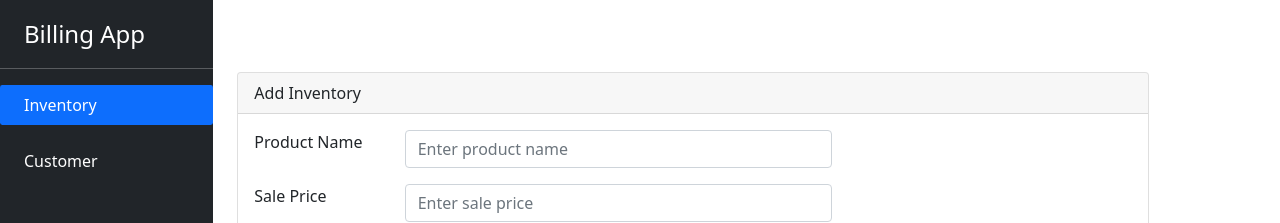
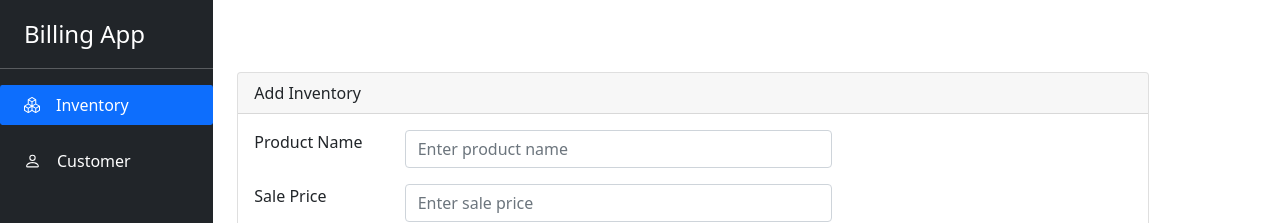
Before and after one commit to technofreak98/bs, an Angular app: page /inventory in a window 1280 px wide. Shown: the top 223 px of the page. Built offline with nearby package versions, Linux system fonts and the light colour scheme.

Commit message:
navbar icon updated

```diff
--- a/src/app/app.component.html
+++ b/src/app/app.component.html
@@ -15,14 +15,28 @@
                             <span class="ms-3">Inventory</span>
                         </a> -->
                         <a [routerLink]="['/inventory']" [routerLinkActive]="['active']" class="nav-link text-white text-decoration-none p-2">
-                            <span class="ms-3">Inventory</span>
+                            <span class="ms-3 d-flex align-items-center">
+                                <svg xmlns="http://www.w3.org/2000/svg" width="16" height="16" fill="currentColor" class="bi bi-boxes"
+                                    viewBox="0 0 16 16">
+                                    <path
+                                        d="M7.752.066a.5.5 0 0 1 .496 0l3.75 2.143a.5.5 0 0 1 .252.434v3.995l3.498 2A.5.5 0 0 1 16 9.07v4.286a.5.5 0 0 1-.252.434l-3.75 2.143a.5.5 0 0 1-.496 0l-3.502-2-3.502 2.001a.5.5 0 0 1-.496 0l-3.75-2.143A.5.5 0 0 1 0 13.357V9.071a.5.5 0 0 1 .252-.434L3.75 6.638V2.643a.5.5 0 0 1 .252-.434L7.752.066ZM4.25 7.504 1.508 9.071l2.742 1.567 2.742-1.567L4.25 7.504ZM7.5 9.933l-2.75 1.571v3.134l2.75-1.571V9.933Zm1 3.134 2.75 1.571v-3.134L8.5 9.933v3.134Zm.508-3.996 2.742 1.567 2.742-1.567-2.742-1.567-2.742 1.567Zm2.242-2.433V3.504L8.5 5.076V8.21l2.75-1.572ZM7.5 8.21V5.076L4.75 3.504v3.134L7.5 8.21ZM5.258 2.643 8 4.21l2.742-1.567L8 1.076 5.258 2.643ZM15 9.933l-2.75 1.571v3.134L15 13.067V9.933ZM3.75 14.638v-3.134L1 9.933v3.134l2.75 1.571Z" />
+                                </svg>
+                                <span class="ms-3">Inventory</span>
+                            </span>
                         </a>
                     </li>
                 </ul>
                 <ul class="nav nav-pills flex-column mt-3">
                     <li>
                         <a [routerLink]="['/customer']" [routerLinkActive]="['active']" class="nav-link text-white p-2">
-                            <span class="ms-3">Customer</span>
+                            <span class="ms-3 d-flex align-items-center">
+                                <svg xmlns="http://www.w3.org/2000/svg" width="17" height="18" fill="currentColor" class="bi bi-person"
+                                    viewBox="0 0 16 16">
+                                    <path
+                                        d="M8 8a3 3 0 1 0 0-6 3 3 0 0 0 0 6zm2-3a2 2 0 1 1-4 0 2 2 0 0 1 4 0zm4 8c0 1-1 1-1 1H3s-1 0-1-1 1-4 6-4 6 3 6 4zm-1-.004c-.001-.246-.154-.986-.832-1.664C11.516 10.68 10.289 10 8 10c-2.29 0-3.516.68-4.168 1.332-.678.678-.83 1.418-.832 1.664h10z" />
+                                </svg>
+                               <span class="ms-3">Customer</span>
+                            </span>
                         </a>
                     </li>
                 </ul>
```
